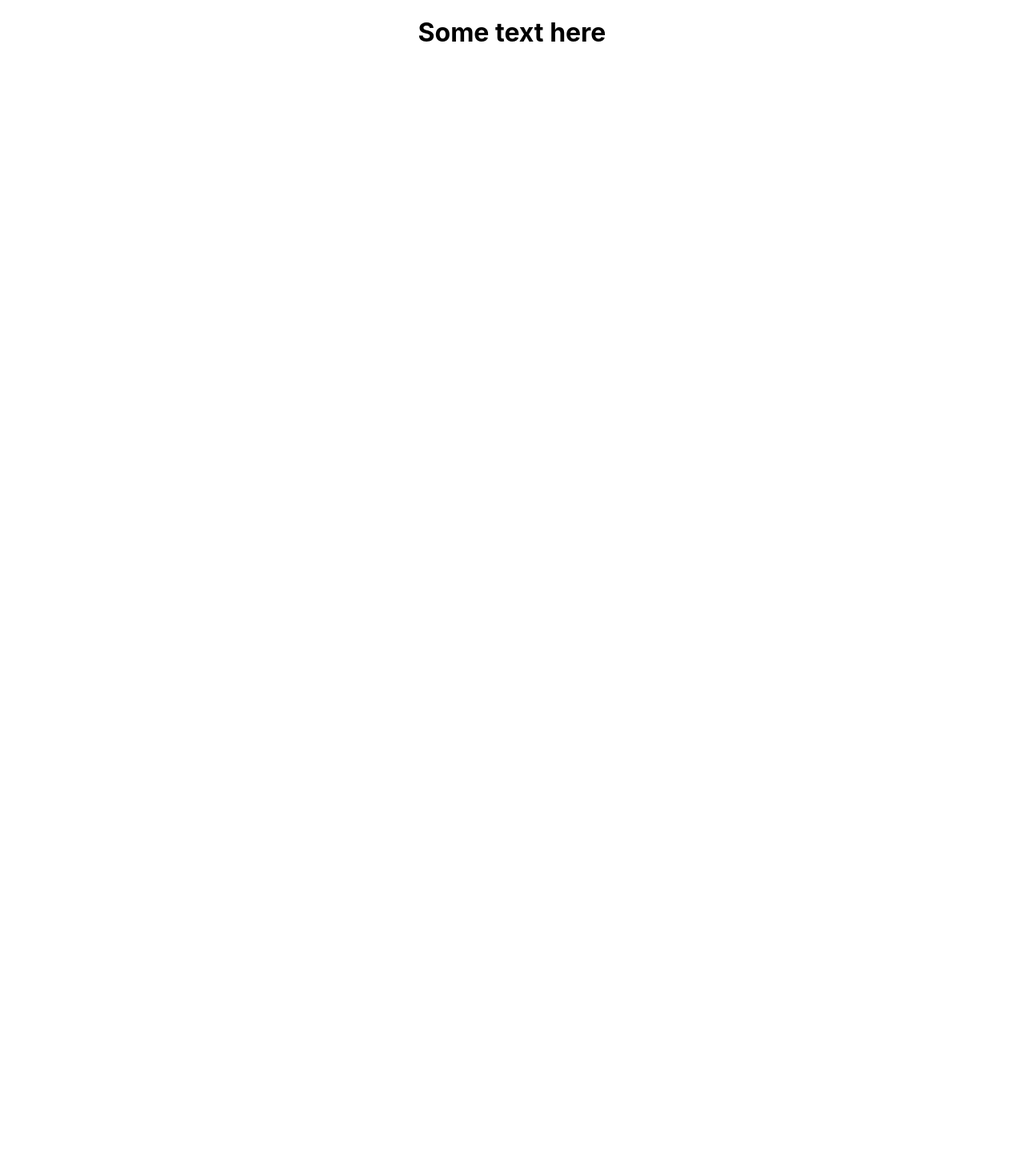
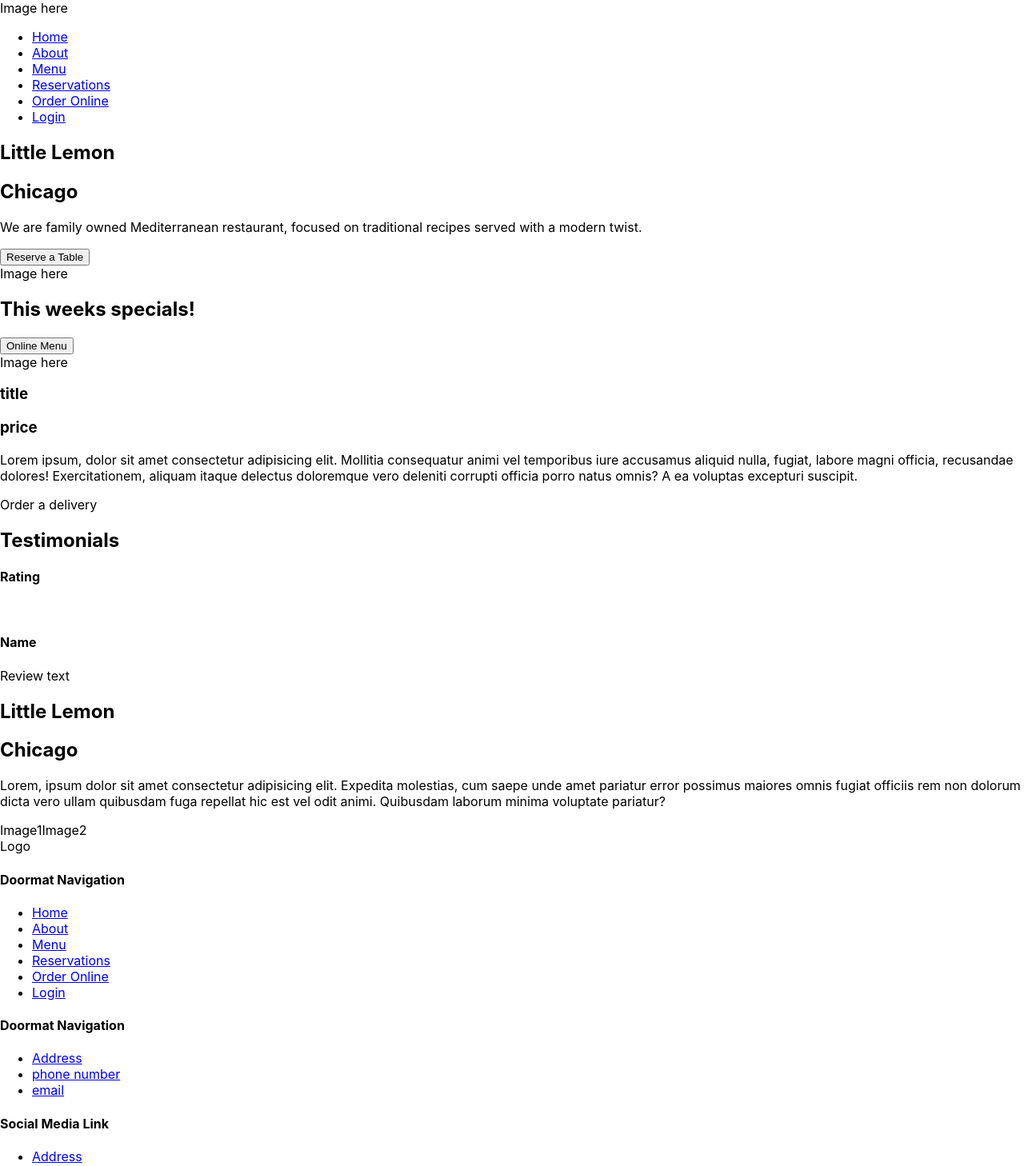
Before and after one commit to lloydropa18/little_lemon_website, a React (Create React App) app: page / in a window 1280 px wide. Shown: the top 1458 px of the page at 80% size. Before the commit the page ends 800 px from the top, so only its background shows below. Built offline with nearby package versions, Linux system fonts and the light colour scheme.

Commit message:
Structuring semantic tags and components

```diff
--- a/package.json
+++ b/package.json
@@ -35,5 +35,8 @@
       "last 1 firefox version",
       "last 1 safari version"
     ]
+  },
+  "devDependencies": {
+    "ajv": "^7.2.4"
   }
 }
--- a/public/index.html
+++ b/public/index.html
@@ -7,8 +7,14 @@
     <meta name="theme-color" content="#000000" />
     <meta
       name="description"
-      content="Web site created using create-react-app"
+      content="an app that let's you reserve a table and order online"
     />
+    <meta name="og:title" content="Little Lemon Website" />
+    <meta
+      name="og:description"
+      content="an app that let's you reserve a table and order online"
+    />
+    <meta name="og:image" content="" />
     <link rel="apple-touch-icon" href="%PUBLIC_URL%/logo192.png" />
     <!--
       manifest.json provides metadata used when your web app is installed on a
--- a/src/App.js
+++ b/src/App.js
@@ -1,10 +1,15 @@
 import "./App.css";
+import Header from "./components/Header";
+import Main from "./components/Main";
+import Footer from "./components/Footer";
 
 function App() {
   return (
-    <div className="App">
-      <h1>Some text here</h1>
-    </div>
+    <>
+      <Header />
+      <Main />
+      <Footer />
+    </>
   );
 }
 
--- /dev/null
+++ b/src/components/About.js
@@ -0,0 +1,26 @@
+const About = () => {
+  return (
+    <section className="about_section">
+      <div className="about_details">
+        <h1>Little Lemon</h1>
+        <h2>Chicago</h2>
+        <p>
+          Lorem, ipsum dolor sit amet consectetur adipisicing elit. Expedita
+          molestias, cum saepe unde amet pariatur error possimus maiores omnis
+          fugiat officiis rem non dolorum dicta vero ullam quibusdam fuga
+          repellat hic est vel odit animi. Quibusdam laborum minima voluptate
+          pariatur?
+        </p>
+      </div>
+
+      <div className="about_images">
+        <img src="" alt="" />
+        Image1
+        <img src="" alt="" />
+        Image2
+      </div>
+    </section>
+  );
+};
+
+export default About;
--- /dev/null
+++ b/src/components/Footer.js
@@ -0,0 +1,63 @@
+const Footer = () => {
+  return (
+    <footer>
+      <div>
+        <img src="" alt="" />
+        Logo
+      </div>
+      <div>
+        <h4>Doormat Navigation</h4>
+        <ul>
+          <li>
+            <a href="#home">Home</a>
+          </li>
+          <li>
+            <a href="#about">About</a>
+          </li>
+          <li>
+            <a href="#menu">Menu</a>
+          </li>
+          <li>
+            <a href="#reservations">Reservations</a>
+          </li>
+          <li>
+            <a href="#order_online">Order Online</a>
+          </li>
+          <li>
+            <a href="#login">Login</a>
+          </li>
+        </ul>
+      </div>
+      <div>
+        <h4>Doormat Navigation</h4>
+        <ul>
+          <li>
+            <a href="#">Address</a>
+          </li>
+          <li>
+            <a href="#">phone number</a>
+          </li>
+          <li>
+            <a href="#">email</a>
+          </li>
+        </ul>
+      </div>
+      <div>
+        <h4>Social Media Link</h4>
+        <ul>
+          <li>
+            <a href="#">Address</a>
+          </li>
+          <li>
+            <a href="#">phone number</a>
+          </li>
+          <li>
+            <a href="#">email</a>
+          </li>
+        </ul>
+      </div>
+    </footer>
+  );
+};
+
+export default Footer;
--- /dev/null
+++ b/src/components/Header.js
@@ -0,0 +1,17 @@
+import Navigation from "./Navigation";
+
+const Header = () => {
+  return (
+    <header>
+      {/* Logo of the website */}
+      <div>
+        <img src="" alt="" />
+        Image here
+      </div>
+      {/* Navigation links */}
+      <Navigation />
+    </header>
+  );
+};
+
+export default Header;
--- /dev/null
+++ b/src/components/Hero.js
@@ -0,0 +1,22 @@
+const Hero = () => {
+  return (
+    <section className="hero_section">
+      <div className="hero_details">
+        <h1>Little Lemon</h1>
+        <h2>Chicago</h2>
+        <p>
+          We are family owned Mediterranean restaurant, focused on traditional
+          recipes served with a modern twist.
+        </p>
+        <button>Reserve a Table</button>
+      </div>
+
+      <div className="hero_image">
+        <img src="" alt="" />
+        Image here
+      </div>
+    </section>
+  );
+};
+
+export default Hero;
--- /dev/null
+++ b/src/components/Main.js
@@ -0,0 +1,17 @@
+import Hero from "./Hero";
+import Specials from "./Specials";
+import Testimonials from "./Testimonials";
+import About from "./About";
+
+const Main = () => {
+  return (
+    <main>
+      <Hero />
+      <Specials />
+      <Testimonials />
+      <About />
+    </main>
+  );
+};
+
+export default Main;
--- /dev/null
+++ b/src/components/Navigation.js
@@ -0,0 +1,28 @@
+const Navigation = () => {
+  return (
+    <nav>
+      <ul>
+        <li>
+          <a href="#home">Home</a>
+        </li>
+        <li>
+          <a href="#about">About</a>
+        </li>
+        <li>
+          <a href="#menu">Menu</a>
+        </li>
+        <li>
+          <a href="#reservations">Reservations</a>
+        </li>
+        <li>
+          <a href="#order_online">Order Online</a>
+        </li>
+        <li>
+          <a href="#login">Login</a>
+        </li>
+      </ul>
+    </nav>
+  );
+};
+
+export default Navigation;
--- /dev/null
+++ b/src/components/Specials.js
@@ -0,0 +1,36 @@
+const Specials = () => {
+  return (
+    <section className="specials_section">
+      <div className="specials_top">
+        <h1>This weeks specials!</h1>
+        <button>Online Menu</button>
+      </div>
+
+      <div className="specials_bottom">
+        {/* Product */}
+        <div className="product">
+          <div className="product_image">
+            <img src="" alt="" />
+            Image here
+          </div>
+          <div className="product_details">
+            <div className="product_details_top">
+              <h3 className="product_title">title</h3>
+              <h3 className="product_price">price</h3>
+            </div>
+            <p>
+              Lorem ipsum, dolor sit amet consectetur adipisicing elit. Mollitia
+              consequatur animi vel temporibus iure accusamus aliquid nulla,
+              fugiat, labore magni officia, recusandae dolores! Exercitationem,
+              aliquam itaque delectus doloremque vero deleniti corrupti officia
+              porro natus omnis? A ea voluptas excepturi suscipit.
+            </p>
+            <p>Order a delivery</p>
+          </div>
+        </div>
+      </div>
+    </section>
+  );
+};
+
+export default Specials;
--- /dev/null
+++ b/src/components/Testimonials.js
@@ -0,0 +1,19 @@
+const Testimonials = () => {
+  return (
+    <section className="testimonials_section">
+      <h2>Testimonials</h2>
+      <div className="ratings">
+        <div className="rating_card">
+          <h4>Rating</h4>
+          <div className="rating_user">
+            <img src="" alt="" />
+            <h4>Name</h4>
+          </div>
+        </div>
+        <p>Review text</p>
+      </div>
+    </section>
+  );
+};
+
+export default Testimonials;
```
Also changed, not shown: 1 other file (tests, documents, lock files or other folders).
